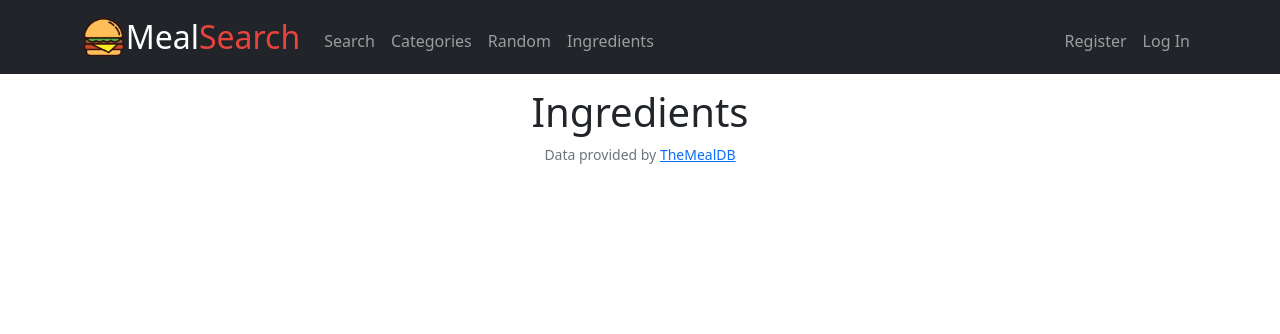
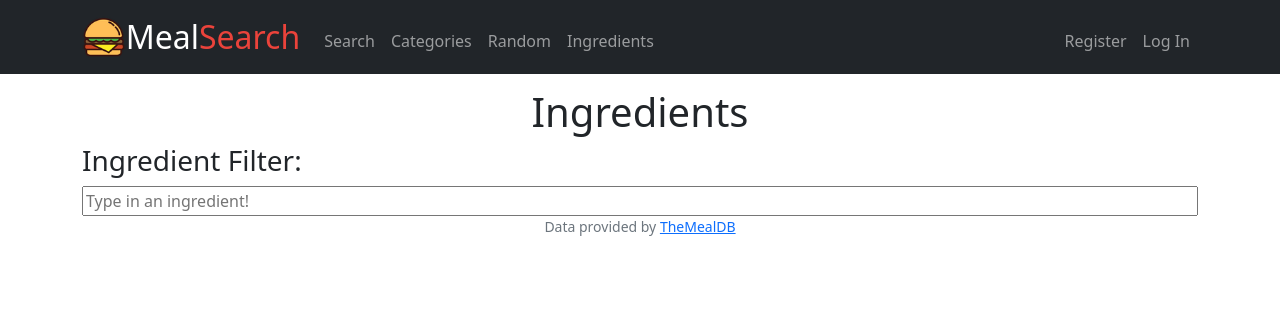
Before and after one commit to acastaneda10/ac-mealsearch, a Flask app: page /ingredients in a window 1280 px wide. Shown: the top 334 px of the page. Run offline with Flask 2, Linux system fonts and the light colour scheme; data that the repository does not hold is empty; some libraries are stand-ins or nearby versions.

Commit message:
updated index image, resized details button, added ingredient filter

```diff
--- a/static/styles.css
+++ b/static/styles.css
@@ -46,6 +46,10 @@ body{
     margin-right: auto;
 }
 
+.mw{
+    min-width: 142px;
+}
+
 @media(min-width: 768px){
     .search-input{
         width:50%;
--- a/templates/index.html
+++ b/templates/index.html
@@ -58,7 +58,8 @@
                         Know what you want?
                     </p>
                     <p>
-                        Use this text search to find your next kitchen experiment!
+                        Use this text search to find your next kitchen experiment!<br>
+                        Try something simple like cake or salad!
                     </p>
                     <form action="/search" method="get" class="input-group">
                         <input autocomplete="off" id="search" name="search" type="text" class="form-control" placeholder="Search">
--- a/templates/ingredients.html
+++ b/templates/ingredients.html
@@ -8,22 +8,46 @@
 <section class="p-3">
     <div class="container-md">
         <h1 class="text-center">Ingredients</h1>
+        <label for="myInput"><h3>Ingredient Filter:</h3></label>
+        <input class="w-100" type="text" id="myInput" placeholder="Type in an ingredient!" title="Type in an ingredient!">
     </div>
 </section>
 <section>
     <div class="container-md">
-        <div class="row g-3">
+        <div class="row g-3" id="IngredientList">
             {% for ingredient in ingredients %}
                 <a href="/ingredients?search={{ingredient['strIngredient']}}" class="col-md-6 col-lg-2 text-decoration-none text-black">
                     <div class="card bg-light h-100">
-                        <div class="card-body text-center">
-                            <h5 class="card-title">{{ingredient['strIngredient']}}</h5>
-                        </div>
+                        <h5 class="card-body text-center text-align-center" id="IngredientName">{{ingredient['strIngredient']}}</h5>
                     </div>
                 </a>
             {% endfor %}
         </div>
     </div>
 </section>
+<script>
+
+    document.getElementById("myInput").addEventListener("input", myFunction);
+
+    function myFunction() {
+      // Declare variables
+      var input, filter, ul, li, a, i, txtValue;
+      input = document.getElementById('myInput');
+      filter = input.value.toUpperCase();
+      ul = document.getElementById("IngredientList");
+      li = ul.getElementsByTagName('a');
+
+      // Loop through all list items, and hide those who don't match the search query
+      for (i = 0; i < li.length; i++) {
+        a = li[i].getElementsByTagName("h5")[0];
+        txtValue = a.textContent || a.innerText;
+        if (txtValue.toUpperCase().indexOf(filter) > -1) {
+          li[i].style.display = "";
+        } else {
+          li[i].style.display = "none";
+        }
+      }
+    }
+</script>
 
 {% endblock %}
--- a/templates/list.html
+++ b/templates/list.html
@@ -22,13 +22,13 @@
 
                         <form action="/details" method="get" class="mb-2">
                             <input name="id" type="hidden" value="{{meal['idMeal']}}">
-                            <input class="btn btn-outline-primary" type="submit" value="See Details">
+                            <input class="btn btn-outline-primary mw" type="submit" value="See Details">
                         </form>
 
                         <form action="/add_favorite" method="post">
                             <input name="id" type="hidden" value="{{meal['idMeal']}}">
                             <input name="meal_name" type="hidden" value="{{meal['strMeal']}}">
-                            <input class="btn btn-outline-danger" name="select" type="submit" value="Add to Favorites">
+                            <input class="btn btn-outline-danger mw" name="select" type="submit" value="Add to Favorites">
                         </form>
                     </div>
                 </div>
```
Also changed, not shown: static/search.svg, 1 other file.
